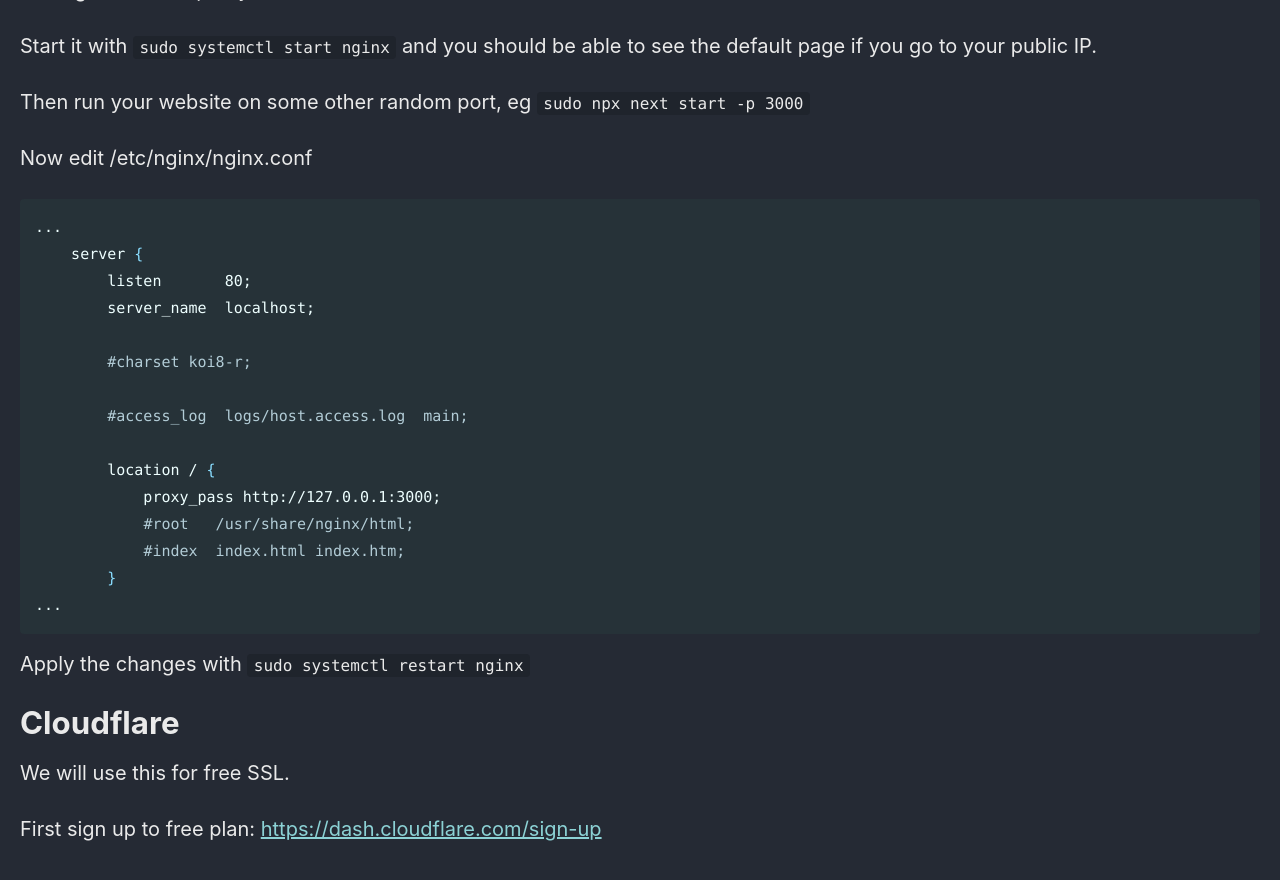
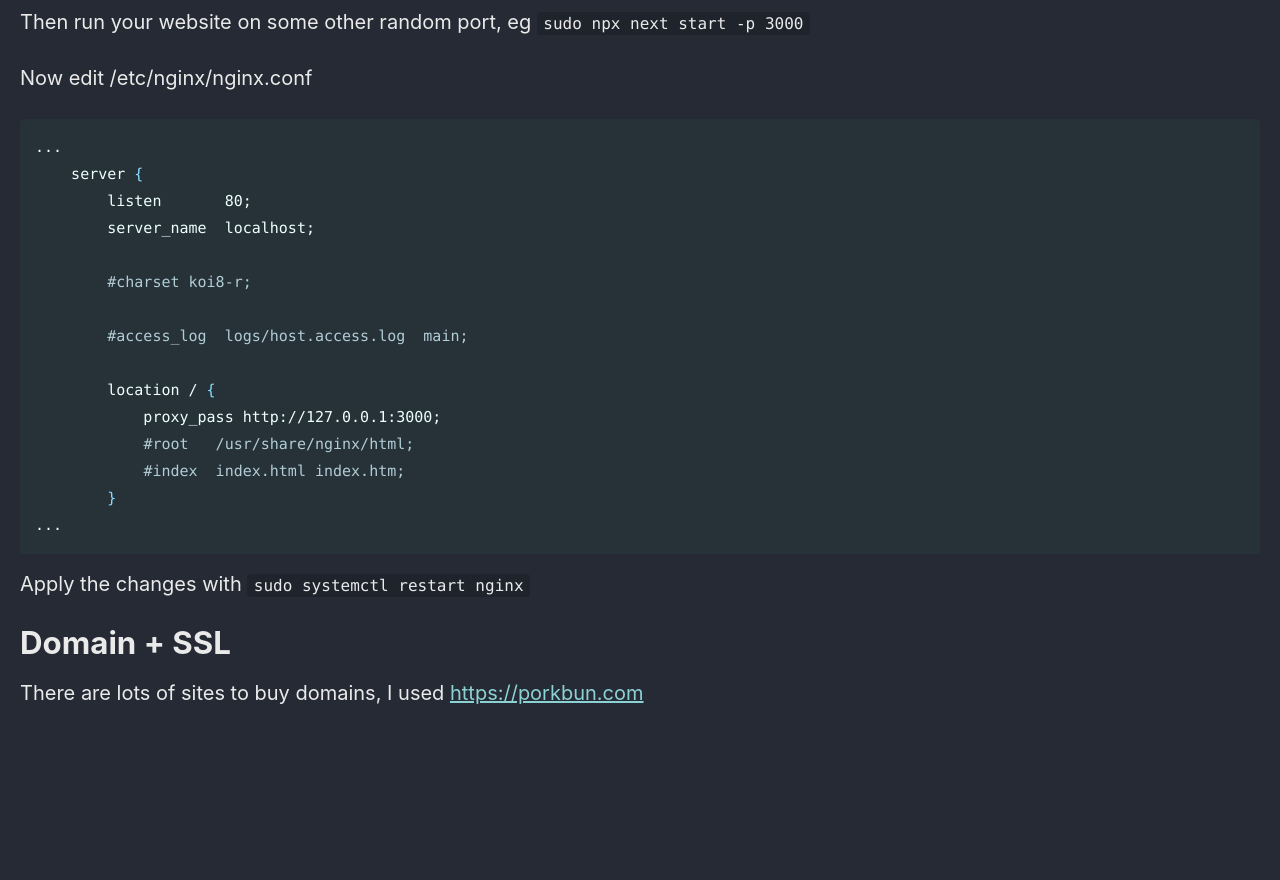
Before and after one commit to Connor-McCartney/Connor-McCartney.github.io, a Jekyll site: the page built from _pages/misc/ecommerce.md, in a window 1280 px wide and 900 px high, scrolled down 1474 px. Shown: the top 880 px of the window. Built offline with Jekyll 4.4.1, drawn with Linux system fonts in a browser that asks for light colours; cached includes are drawn as plain includes; our own code applies the rules of GitHub Pages for plain Markdown files; after the commit the page ends 2238 px from its top, so only the background shows below that; some of the changed text lies outside the part shown.

Commit message:
Update ecommerce.md

```diff
--- a/_pages/misc/ecommerce.md
+++ b/_pages/misc/ecommerce.md
@@ -3,10 +3,9 @@ Reference:
 
 # Technologies
 - NextJS
-- Cloudflare
-- Google Domains
+- Nginx
 - Stripe
-- Nginx Proxy Manager
+
 
 # Port forwarding (80 and 443)
 
@@ -78,8 +77,6 @@ Now edit /etc/nginx/nginx.conf
 Apply the changes with `sudo systemctl restart nginx`
 
 
-# Cloudflare
+# Domain + SSL
 
-We will use this for free SSL.
-
-First sign up to free plan: <https://dash.cloudflare.com/sign-up>
+There are lots of sites to buy domains, I used <https://porkbun.com>
```
